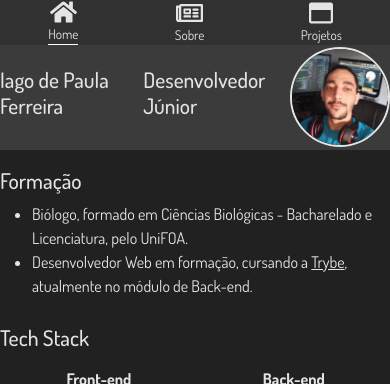
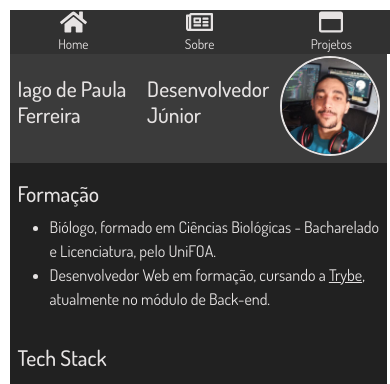
Before and after one commit to IagoPFerreira/portfolio-react, a React (Create React App) app: page / in a window 390 px wide. Shown: the top 384 px of the page. Built offline with nearby package versions, Linux system fonts and the light colour scheme; the HTML template or start-up script is replaced by a standard one.

Commit message:
Fix: App responsiveness

```diff
--- a/src/styles/sections.css
+++ b/src/styles/sections.css
@@ -52,7 +52,6 @@
 }
 
 .skills-tables table {
-  /* border: 1px solid black; */
   display: flex;
   flex-direction: column;
   height: fit-content;
@@ -171,6 +170,14 @@ td {
 }
 
 @media screen and ( max-width : 1010px ) {
+  .App {
+    width: 101%;
+  }
+
+  .formation, .skills, #home {
+    padding: 2%;
+  }
+
   .card {
     align-items: center;
     background-color: rgb(33,33,33);
@@ -193,6 +200,10 @@ td {
 }
 
 @media screen and ( max-width : 790px ) {
+  .formation, .skills, #home {
+    padding: 2%;
+  }
+
   .projects-navegation {
     display: flex;
     justify-content: space-around;
@@ -222,6 +233,14 @@ td {
 }
 
 @media screen and ( max-width : 550px ) {
+  .App {
+    width: 102%;
+  }
+
+  body {
+    padding: 10px;
+  }
+
   #about {
     align-items: center;
     color: rgb(230, 227, 227);
@@ -230,6 +249,10 @@ td {
     justify-content: space-around;
     padding: 10px 0;
     width: 100%;
+  }
+
+  .formation, .skills, #home {
+    padding: 2%;
   }
 
   .skills-tables {
@@ -242,7 +265,7 @@ td {
     display: flex;
     justify-content: space-around;
     padding: 2% 0;
-    width: 100%;
+    width: 95%;
   }
 
   .projects-container {
@@ -265,3 +288,9 @@ td {
     width: 55%;
   }
 }
+
+@media screen and ( max-width : 355px ) {
+  .App {
+    width: 103%;
+  }
+}
```
